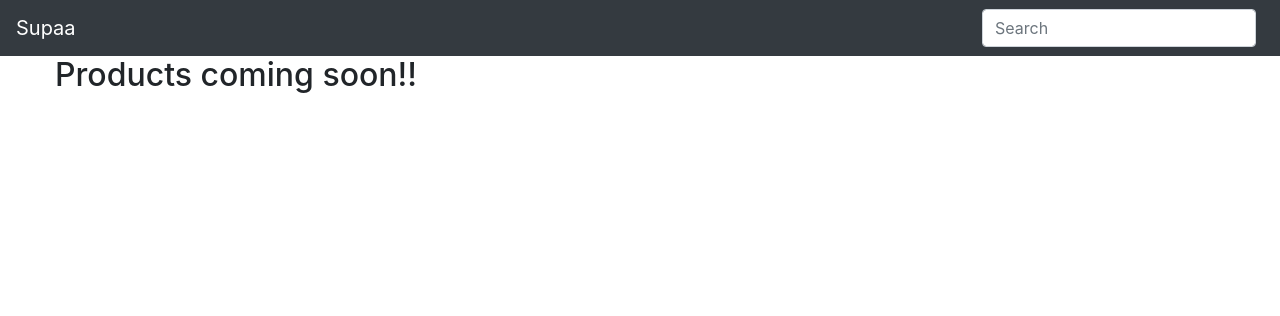
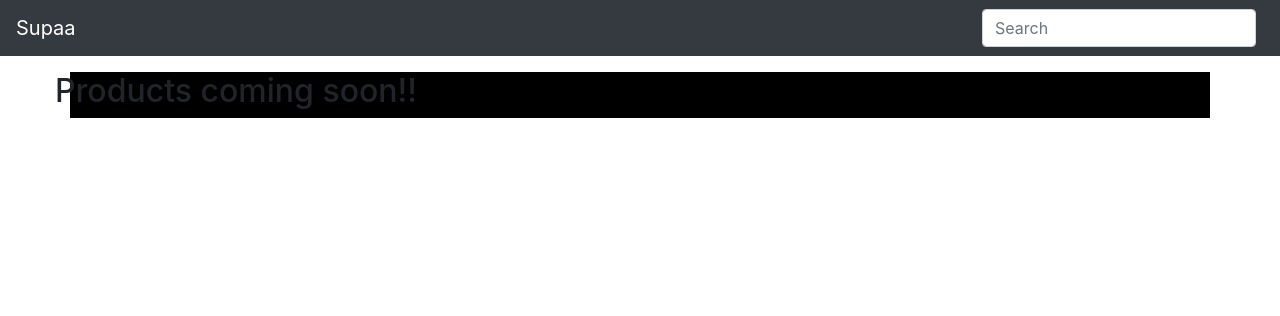
Before and after one commit to KageniJK/supaa, a Django app: page / in a window 1280 px wide. Shown: the top 316 px of the page. Run offline with Django 3.2, Linux system fonts and the light colour scheme; data that the repository does not hold is empty; some libraries are stand-ins or nearby versions.

Commit message:
changed image size

```diff
--- a/market/templates/index.html
+++ b/market/templates/index.html
@@ -1,15 +1,15 @@
 {% extends 'base.html'%}
 {% load bootstrap4 %}
 {%block content%}
-<div class="container" id="bod">
+<div class="container mt-3" id="bod">
   <div class="row">
     {% for product in products%}
     <!--Displaying the products-->
-    <div class="card col-xs-3 col-sm-3 col-md-3 col-lg-3 mt-4 mx-1">
+    <div class="card col-xs-3 col-sm-3 col-md-3 col-lg-3 m-3 mx-auto">
         <img class="card-img-top mt-1 img-size" src="{{product.picture.url}}" alt="{{product.name}}">
         <div class="card-body row">
           <div class="col-md-6">{{product.name}} </div>
-          <div class="col-md-6">KES.{{product.price}}</div>
+          <div class="col-md-6">KES. {{product.price}}</div>
         </div>
     </div>
     {% empty %}
--- a/static/css/base_styles.css
+++ b/static/css/base_styles.css
@@ -1,7 +1,9 @@
 .img-size{
     height: 250px;
+    width: 250px;
 }
 
 #bod{
     margin-bottom: 20px;
+    background-color: #000000;
 }
```
